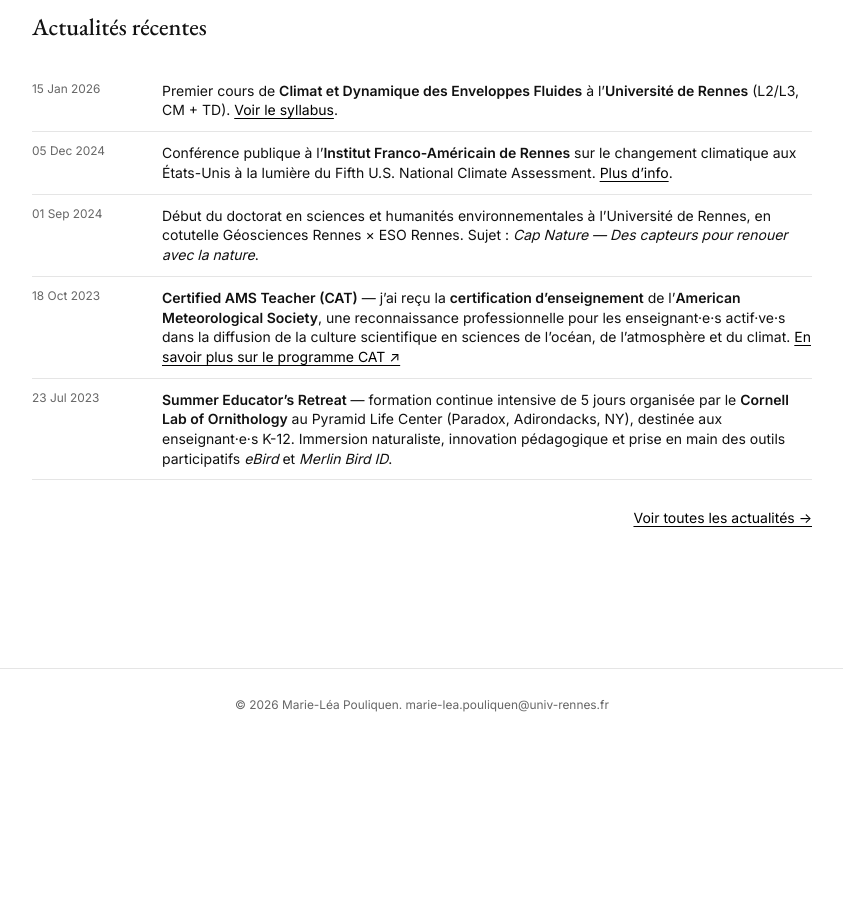
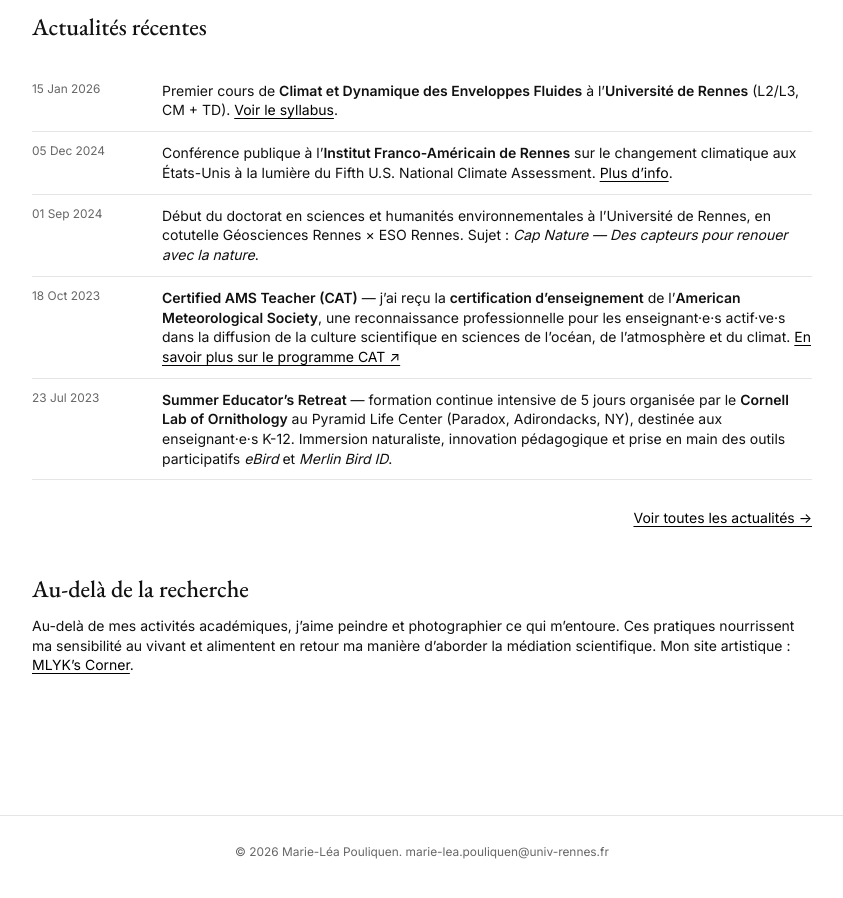
Before and after one commit to marieleapouliquen/marieleapouliquen.github.io, a Jekyll site: the page built from _pages/index.md, in a window 1280 px wide and 900 px high, scrolled down 675 px. Shown: the whole window, without its empty margins (218-1061 px from the left). Built offline with Jekyll 4.4.1, drawn with Linux system fonts in a browser that asks for light colours; before the commit the page ends 1428 px from its top, so only the background shows below that.

Commit message:
Update index.md

```diff
--- a/_pages/index.md
+++ b/_pages/index.md
@@ -37,3 +37,7 @@ description: Marie-Léa Pouliquen — doctorante en sociologie de l'environnemen
 </table>
 
 <p style="text-align: right; margin-top: 1rem;"><a href="{{ '/actualites/' | relative_url }}">Voir toutes les actualités →</a></p>
+
+## Au-delà de la recherche
+
+Au-delà de mes activités académiques, j'aime peindre et photographier ce qui m'entoure. Ces pratiques nourrissent ma sensibilité au vivant et alimentent en retour ma manière d'aborder la médiation scientifique. Mon site artistique : <a href="http://mlykscorner.fr">MLYK's Corner</a>.
```
